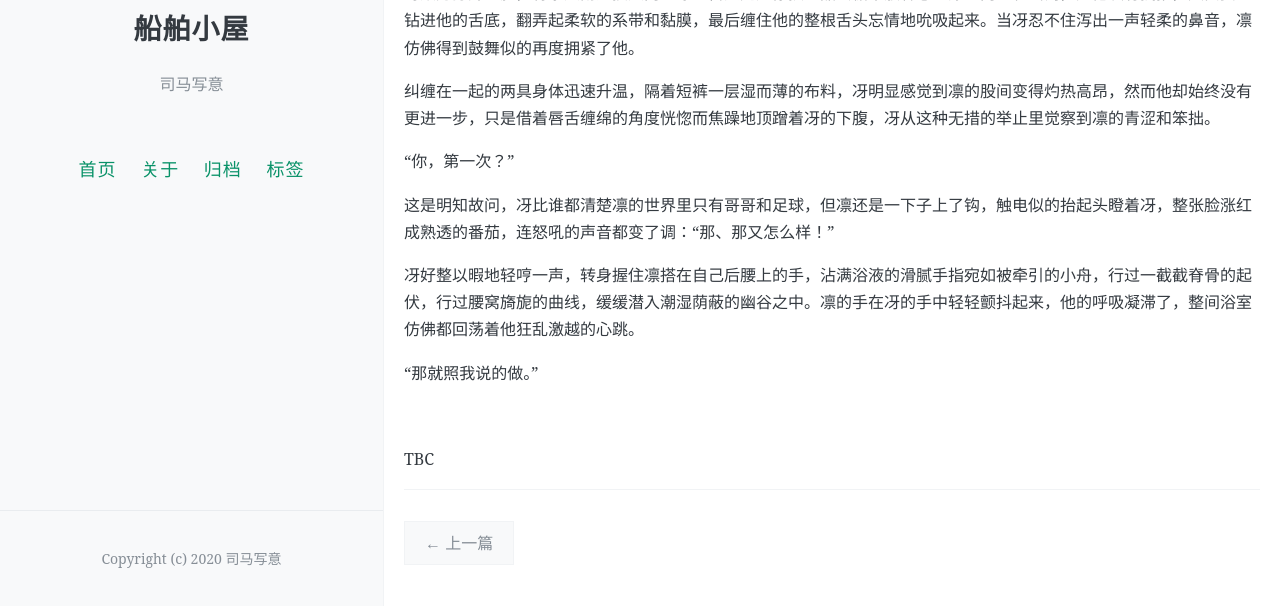
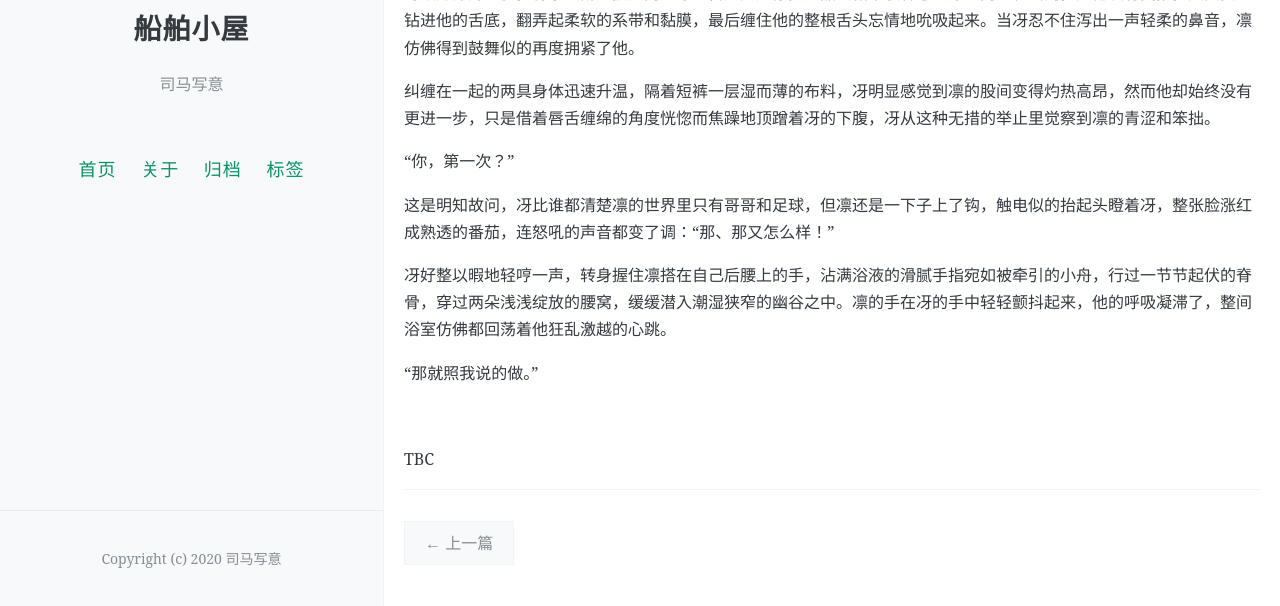
Before and after one commit to ligeiali13/blog, a Jekyll site: the page built from _posts/2021-12-02-river-of-gold-1.md, in a window 1280 px wide and 900 px high, scrolled down 5349 px, cut to the strip 294-900 px from the top of the window. Built offline with Jekyll 4.4.1, drawn with Linux system fonts in a browser that asks for light colours; comment, search, counter and statistics services are not loaded.

Commit message:
Update 2021-12-02-river-of-gold-1.md

```diff
--- a/_posts/2021-12-02-river-of-gold-1.md
+++ b/_posts/2021-12-02-river-of-gold-1.md
@@ -181,7 +181,7 @@ comments: true
 
 这是明知故问，冴比谁都清楚凛的世界里只有哥哥和足球，但凛还是一下子上了钩，触电似的抬起头瞪着冴，整张脸涨红成熟透的番茄，连怒吼的声音都变了调：“那、那又怎么样！”
 
-冴好整以暇地轻哼一声，转身握住凛搭在自己后腰上的手，沾满浴液的滑腻手指宛如被牵引的小舟，行过一截截脊骨的起伏，行过腰窝旖旎的曲线，缓缓潜入潮湿荫蔽的幽谷之中。凛的手在冴的手中轻轻颤抖起来，他的呼吸凝滞了，整间浴室仿佛都回荡着他狂乱激越的心跳。
+冴好整以暇地轻哼一声，转身握住凛搭在自己后腰上的手，沾满浴液的滑腻手指宛如被牵引的小舟，行过一节节起伏的脊骨，穿过两朵浅浅绽放的腰窝，缓缓潜入潮湿狭窄的幽谷之中。凛的手在冴的手中轻轻颤抖起来，他的呼吸凝滞了，整间浴室仿佛都回荡着他狂乱激越的心跳。
 
 “那就照我说的做。”
 
```
